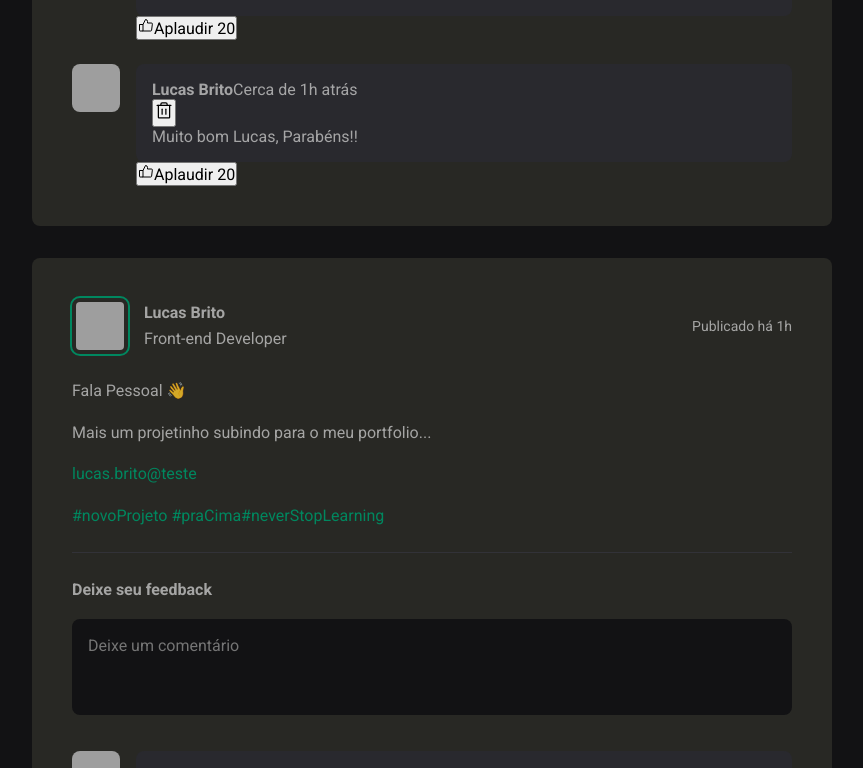
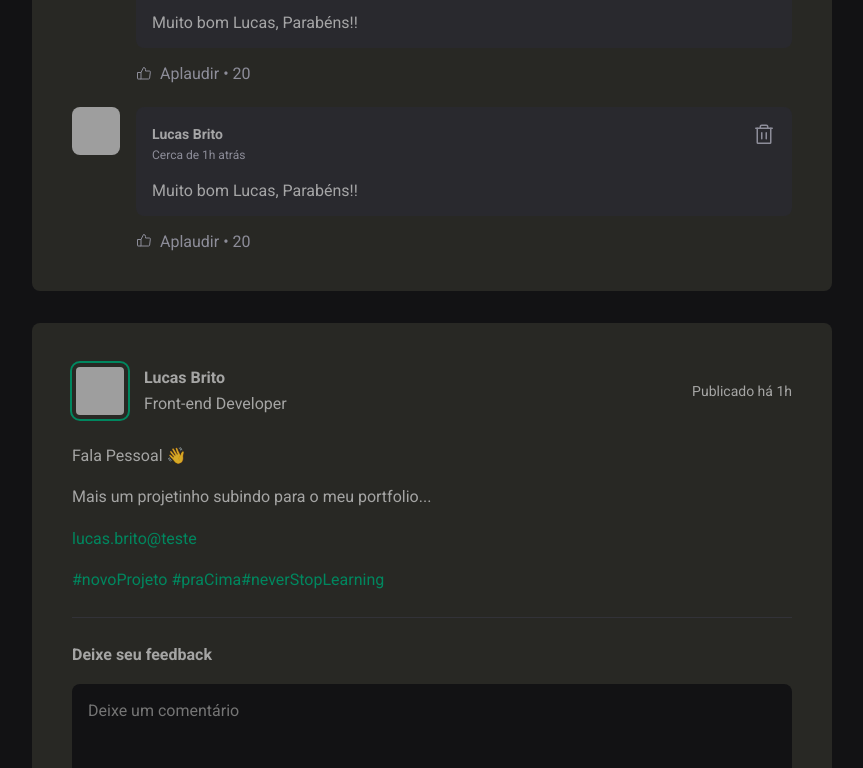
Before and after one commit to LucasLuann/ignite-reactjs, a React (Vite) app: page / in a window 1280 px wide. Shown: the part 841-1609 px from the top of the page, without its empty margins (352-1215 px from the left). Built offline with nearby package versions, Linux system fonts and the light colour scheme; grey boxes are pictures that could not be loaded.

Commit message:
Estilizações do comentário

```diff
--- a/src/App.jsx
+++ b/src/App.jsx
@@ -13,18 +13,10 @@
       <div className={styles.wrapper}>
         <SideBar />
         <main>
-          <Post
-            author="Lucas Luann"
-            content=" Lorem ipsum dolor sit amet consectetur adipisicing elit. Repellat dolor officiis alias ab labore facilis animi nostrum culpa, modi, eum est illum repellendus esse reprehenderit. Labore ipsam ad magnam amet."
-          />
-          <Post
-            author="Lorem ipsum"
-            content=" Lorem ipsum dolor sit amet consectetur adipisicing elit. Repellat dolor officiis alias ab labore facilis animi nostrum culpa, modi, eum est illum repellendus esse reprehenderit. Labore ipsam ad magnam amet."
-          />
-          <Post
-            author="Lorem ipsum"
-            content=" Lorem ipsum dolor sit amet consectetur adipisicing elit. Repellat dolor officiis alias ab labore facilis animi nostrum culpa, modi, eum est illum repellendus esse reprehenderit. Labore ipsam ad magnam amet."
-          />
+          <Post />
+          <Post />
+          <Post />
+          <Post />
         </main>
       </div>
     </div>
--- a/src/components/Comment.jsx
+++ b/src/components/Comment.jsx
@@ -16,7 +16,7 @@
               </time>
             </div>
             <button title="Deletar comentário">
-              <Trash size={20} />
+              <Trash size={24} />
             </button>
           </header>
 
--- a/src/components/Comment.module.css
+++ b/src/components/Comment.module.css
@@ -20,3 +20,71 @@
   border-radius: 8px;
   padding: 1rem;
 }
+
+.commentContent header {
+  display: flex;
+  align-items: flex-start;
+  justify-content: space-between;
+}
+
+.authorAndTime {
+  display: flex;
+  flex-direction: column;
+}
+
+.authorAndTime strong {
+  font-size: 0.875rem;
+  line-height: 1.6;
+}
+
+.authorAndTime time {
+  font-size: 0.75rem;
+  line-height: 1.6;
+  color: var(--gray-400);
+}
+
+.commentContent header button {
+  background: transparent;
+  border: 0;
+  color: var(--gray-400);
+  cursor: pointer;
+
+  line-height: 0;
+  border-radius: 2px;
+}
+
+.commentContent header button:hover {
+  color: var(--red-500);
+}
+
+.commentContent p {
+  margin-top: 1rem;
+  color: var(--gray-300);
+}
+
+.commentBox footer {
+  margin-top: 1rem;
+}
+
+.commentBox footer button {
+  background: transparent;
+  border: 0;
+  color: var(--gray-400);
+  cursor: pointer;
+
+  display: flex;
+  align-items: center;
+}
+
+.commentBox footer button:hover {
+  color: var(--green-300);
+}
+
+.commentBox footer button svg {
+  margin-right: 0.5rem;
+}
+
+.commentBox footer button span::before {
+  content: "\2022";
+  padding: 0 0.25rem;
+}
--- a/src/global.css
+++ b/src/global.css
@@ -7,8 +7,11 @@
   --gray-700: #29292e;
   --gray-800: #282824;
   --gray-900: #121214;
+
   --green-500: #00875F;
   --green-300: #00B37E;
+
+  --red-500: #F75A68;
 }
 
 :focus {
```
